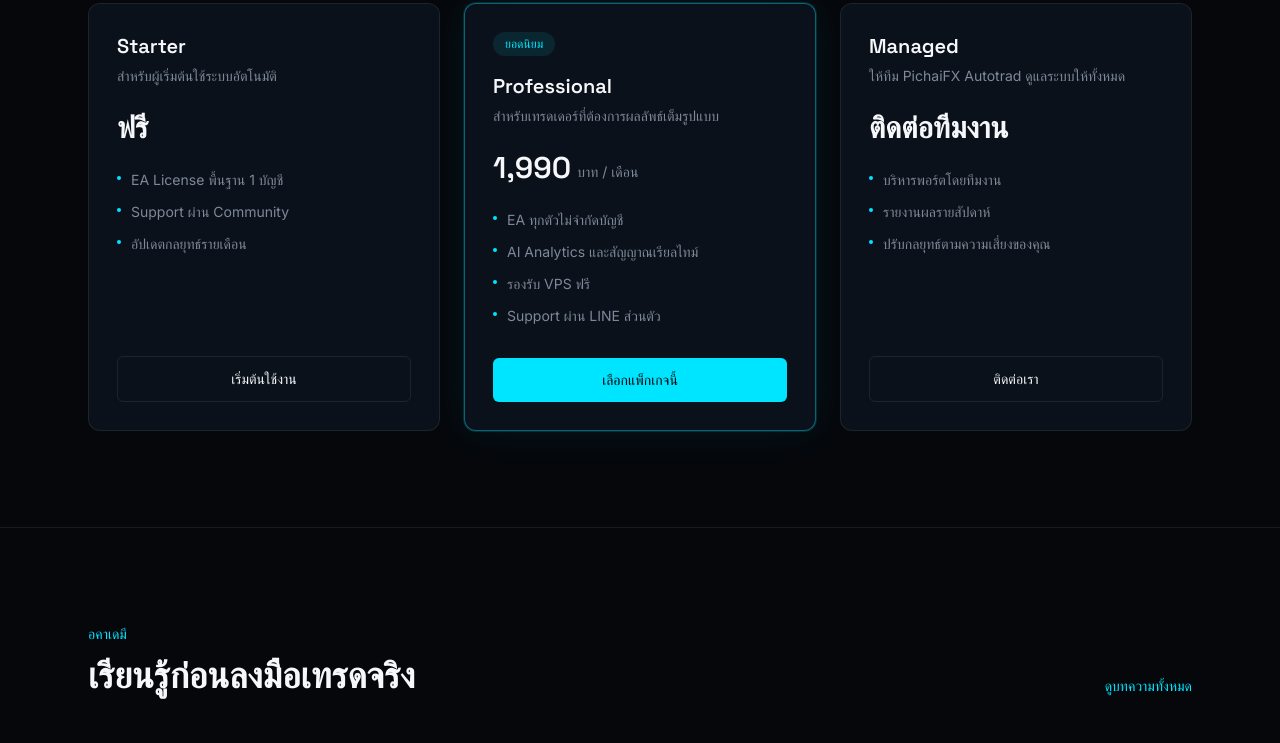
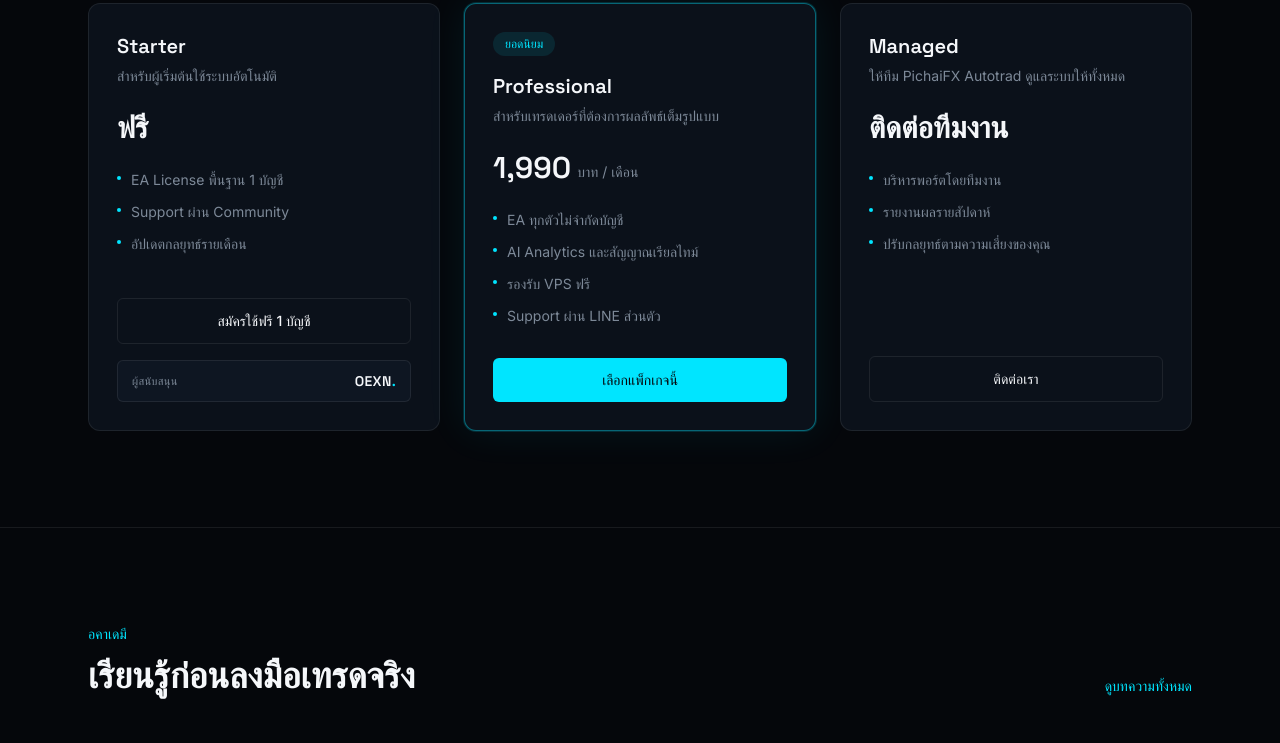
Before and after one commit to yuttanafx/pichaifx, a Next.js app: page / in a window 1280 px wide. Shown: the part 4717-5460 px from the top of the page. Built offline with nearby package versions, Linux system fonts and the light colour scheme.

Commit message:
Add files via upload

```diff
--- a/components/ConnectAccount.tsx
+++ b/components/ConnectAccount.tsx
@@ -2,7 +2,7 @@
 
 import { useState } from "react";
 
-const brokers = ["Exness", "XM", "IC Markets", "FBS", "Pepperstone", "อื่น ๆ"];
+const brokers = ["OEXN", "Exness", "XM", "IC Markets", "FBS", "Pepperstone", "อื่น ๆ"];
 
 export default function ConnectAccount() {
   const [status, setStatus] = useState<"idle" | "loading" | "submitted" | "error">("idle");
--- a/components/Pricing.tsx
+++ b/components/Pricing.tsx
@@ -1,3 +1,5 @@
+const BROKER_SIGNUP_URL = "http://live.oexn.global/signup/xtAKY577";
+
 const plans = [
   {
     name: "Starter",
@@ -5,7 +7,10 @@
     price: "ฟรี",
     period: "",
     features: ["EA License พื้นฐาน 1 บัญชี", "Support ผ่าน Community", "อัปเดตกลยุทธ์รายเดือน"],
-    cta: "เริ่มต้นใช้งาน",
+    cta: "สมัครใช้ฟรี 1 บัญชี",
+    href: BROKER_SIGNUP_URL,
+    external: true,
+    sponsored: true,
     featured: false,
   },
   {
@@ -20,6 +25,9 @@
       "Support ผ่าน LINE ส่วนตัว",
     ],
     cta: "เลือกแพ็กเกจนี้",
+    href: "#contact",
+    external: false,
+    sponsored: false,
     featured: true,
   },
   {
@@ -29,6 +37,9 @@
     period: "",
     features: ["บริหารพอร์ตโดยทีมงาน", "รายงานผลรายสัปดาห์", "ปรับกลยุทธ์ตามความเสี่ยงของคุณ"],
     cta: "ติดต่อเรา",
+    href: "#contact",
+    external: false,
+    sponsored: false,
     featured: false,
   },
 ];
@@ -83,7 +94,8 @@
               </ul>
 
               <a
-                href="#contact"
+                href={p.href}
+                {...(p.external ? { target: "_blank", rel: "noopener noreferrer sponsored" } : {})}
                 className={`mt-8 rounded-md py-3 text-center text-sm font-medium transition-transform hover:scale-[1.02] ${
                   p.featured
                     ? "bg-cyan text-ink"
@@ -92,6 +104,22 @@
               >
                 {p.cta}
               </a>
+
+              {p.sponsored && (
+                <a
+                  href={BROKER_SIGNUP_URL}
+                  target="_blank"
+                  rel="noopener noreferrer sponsored"
+                  className="mt-4 flex items-center justify-between gap-3 rounded-md border border-line bg-panel2 px-3.5 py-2.5 transition-colors hover:border-cyan/40"
+                >
+                  <span className="text-[11px] uppercase tracking-wide text-dim">
+                    ผู้สนับสนุน
+                  </span>
+                  <span className="font-display text-sm font-semibold tracking-wide text-paper">
+                    OEXN<span className="text-cyan">.</span>
+                  </span>
+                </a>
+              )}
             </div>
           ))}
         </div>
```
